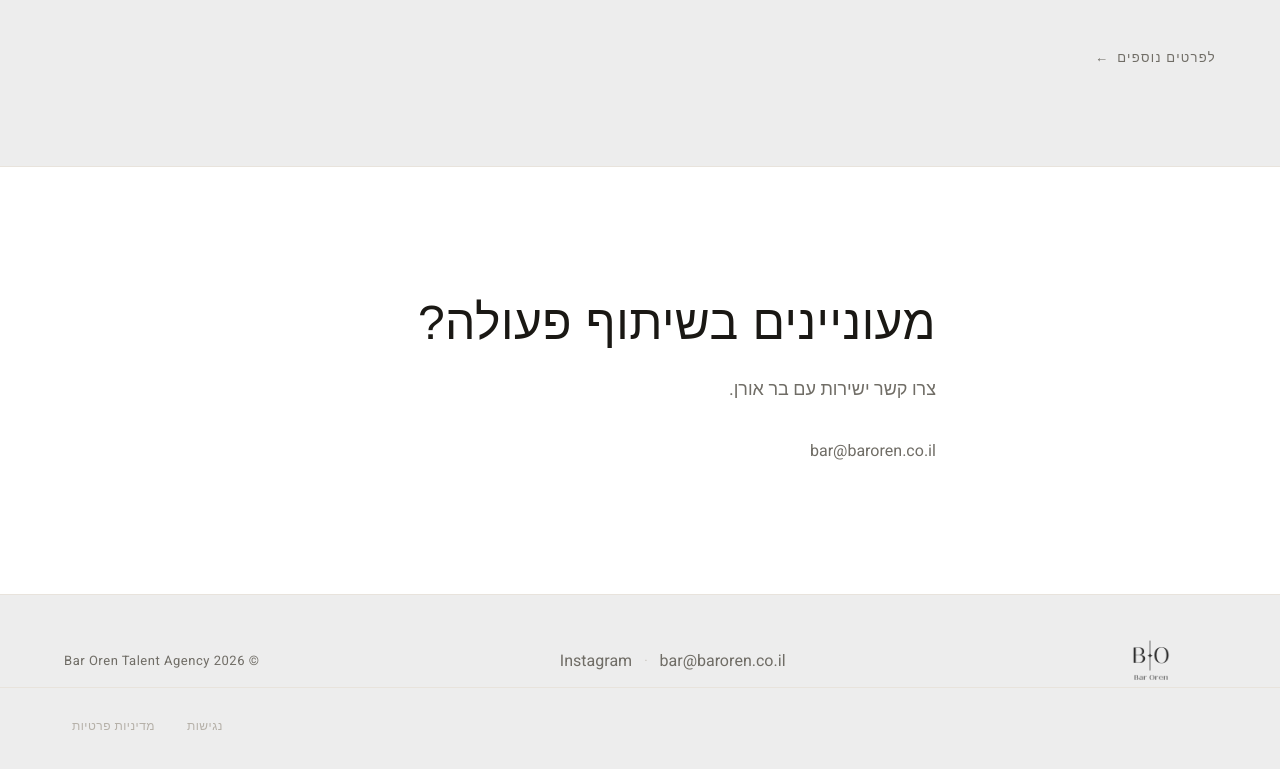
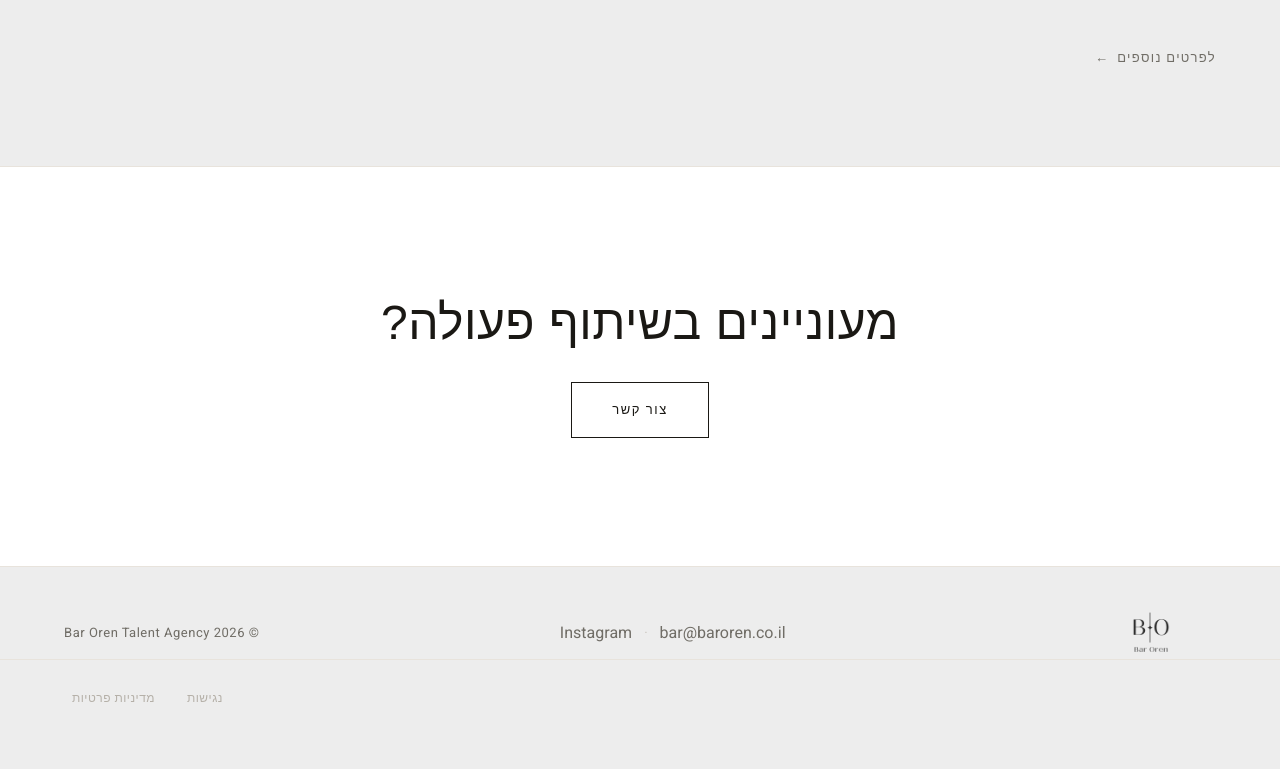
Before and after one commit to baroren298/bar-oren-agency, a Next.js app: page /about in a window 1280 px wide. Shown: the part 1996-2765 px from the top of the page. Built offline with nearby package versions, Linux system fonts and the light colour scheme; a web font is replaced by a local one.

Commit message:
Simplify collaboration CTA section

```diff
--- a/components/home/ContactInvite.jsx
+++ b/components/home/ContactInvite.jsx
@@ -4,8 +4,7 @@ import { siteConfig } from '@/data/site';
 import styles from './ContactInvite.module.css';
 
 export default function ContactInvite() {
-  const { contactHeadline, contactBody } = siteConfig.homepage;
-  const { email } = siteConfig.contact;
+  const { contactHeadline } = siteConfig.homepage;
 
   return (
     <section className={`${styles.section} section-lg`} aria-label="צור קשר">
@@ -13,20 +12,11 @@ export default function ContactInvite() {
         <ScrollReveal>
           <p className={styles.headline}>{contactHeadline}</p>
         </ScrollReveal>
+
         <ScrollReveal delay={0.1}>
-          <p className={styles.body}>{contactBody}</p>
-        </ScrollReveal>
-
-        <ScrollReveal delay={0.18}>
-          <div className={styles.actions}>
-            <Link
-              href={`mailto:${email}`}
-              className={styles.emailLink}
-              aria-label={`שלח אימייל ל-${email}`}
-            >
-              {email}
-            </Link>
-          </div>
+          <Link href="/contact" className={styles.ctaBtn} aria-label="עמוד יצירת קשר">
+            צור קשר
+          </Link>
         </ScrollReveal>
       </div>
     </section>
--- a/components/home/ContactInvite.module.css
+++ b/components/home/ContactInvite.module.css
@@ -6,7 +6,9 @@
 .inner {
   display: flex;
   flex-direction: column;
-  gap: var(--space-6);
+  align-items: center;
+  text-align: center;
+  gap: var(--space-8);
   max-width: 720px;
 }
 
@@ -21,60 +23,35 @@
   color: var(--color-text-primary);
 }
 
-/* ─── Body ────────────────────────────────────────────────────────────────── */
+/* ─── CTA button — matches ContactForm .submitBtn and ProfileCTA .ctaBtn ─── */
 
-.body {
+.ctaBtn {
+  display: inline-flex;
+  align-items: center;
+  padding: var(--space-4) var(--space-10);
+  border: 1px solid var(--color-text-primary);
   font-family: var(--font-body);
-  font-size: var(--text-body-lg);
-  line-height: var(--leading-relaxed);
-  color: var(--color-text-secondary);
+  font-size: var(--text-small);
+  font-weight: var(--weight-medium);
+  letter-spacing: 0.12em;
+  text-transform: uppercase;
+  color: var(--color-text-primary);
+  background-color: transparent;
+  transition:
+    background-color var(--duration-base) var(--ease-default),
+    color            var(--duration-base) var(--ease-default);
 }
 
-/* ─── Action row ──────────────────────────────────────────────────────────── */
-
-.actions {
-  display: flex;
-  align-items: center;
-  gap: var(--space-6);
-  flex-wrap: wrap;
-  margin-top: var(--space-2);
-}
-
-/* Email — text link */
-.emailLink {
-  font-family: var(--font-body);
-  font-size: var(--text-body);
-  color: var(--color-text-secondary);
-  transition: color var(--duration-fast) var(--ease-default);
-  position: relative;
-  padding-bottom: 1px;
-}
-
-.emailLink::after {
-  content: '';
-  position: absolute;
-  bottom: 0;
-  inset-inline-start: 0;
-  width: 0;
-  height: 1px;
-  background-color: var(--color-accent);
-  transition: width var(--duration-base) var(--ease-out);
-}
-
-.emailLink:hover {
-  color: var(--color-text-primary);
-}
-
-.emailLink:hover::after {
-  width: 100%;
+.ctaBtn:hover {
+  background-color: var(--color-text-primary);
+  color: var(--color-bg);
 }
 
 /* ─── Responsive ──────────────────────────────────────────────────────────── */
 
 @media (max-width: 480px) {
-  .actions {
-    flex-direction: column;
-    align-items: flex-start;
-    gap: var(--space-4);
+  .ctaBtn {
+    width: 100%;
+    justify-content: center;
   }
 }
```
